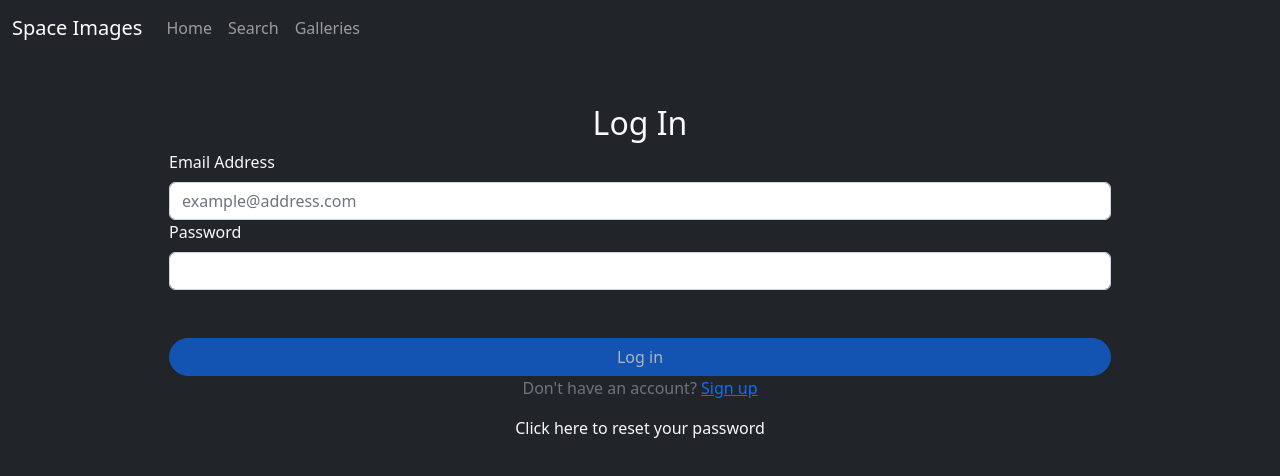
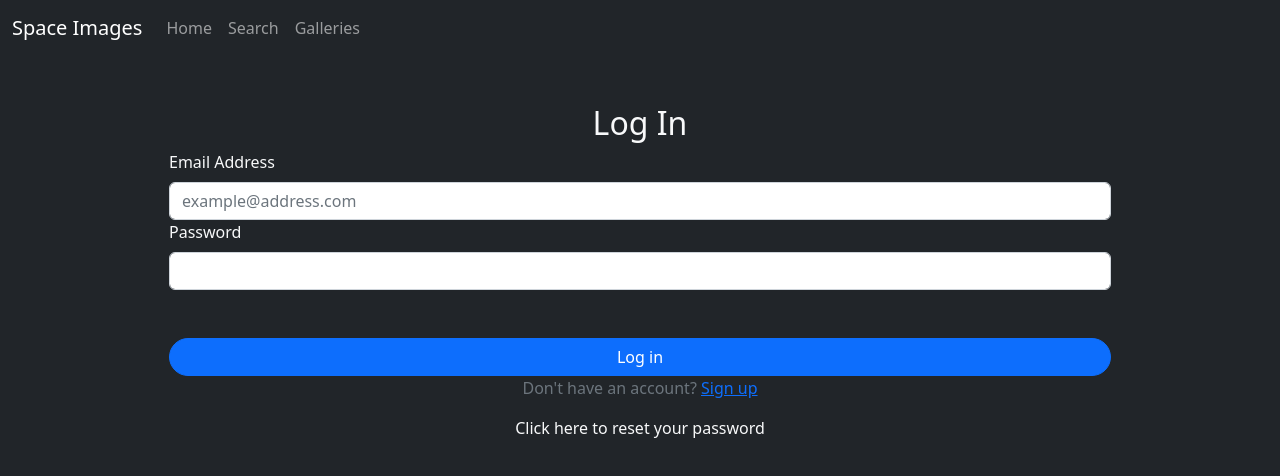
Before and after one commit to seanxbrown/space-image-app, a React (Vite) app: page /space-image-app/login in a window 1280 px wide. Shown: the top 476 px of the page. Built offline with nearby package versions, Linux system fonts and the light colour scheme; no server answers.

Commit message:
Fix: fix bug that prevented users logging in

```diff
--- a/src/pages/Login/Login.tsx
+++ b/src/pages/Login/Login.tsx
@@ -41,7 +41,7 @@ export const Login = () => {
                   <Form.Label>Password</Form.Label>
                   <Form.Control required type="password" id="loginPassword" ref={passwordRef}></Form.Control>
               </Form.Group>
-              <Button type="submit" disabled={user === null} className="w-100 mt-5 rounded-pill">Log in</Button>
+              <Button type="submit" disabled={user === null ? false : true} className="w-100 mt-5 rounded-pill">Log in</Button>
           </Form>
           <div className="d-flex flex-column">
             <p className="text-center text-muted">Don't have an account? <Link to="/space-image-app/signup">Sign up</Link></p>
```
